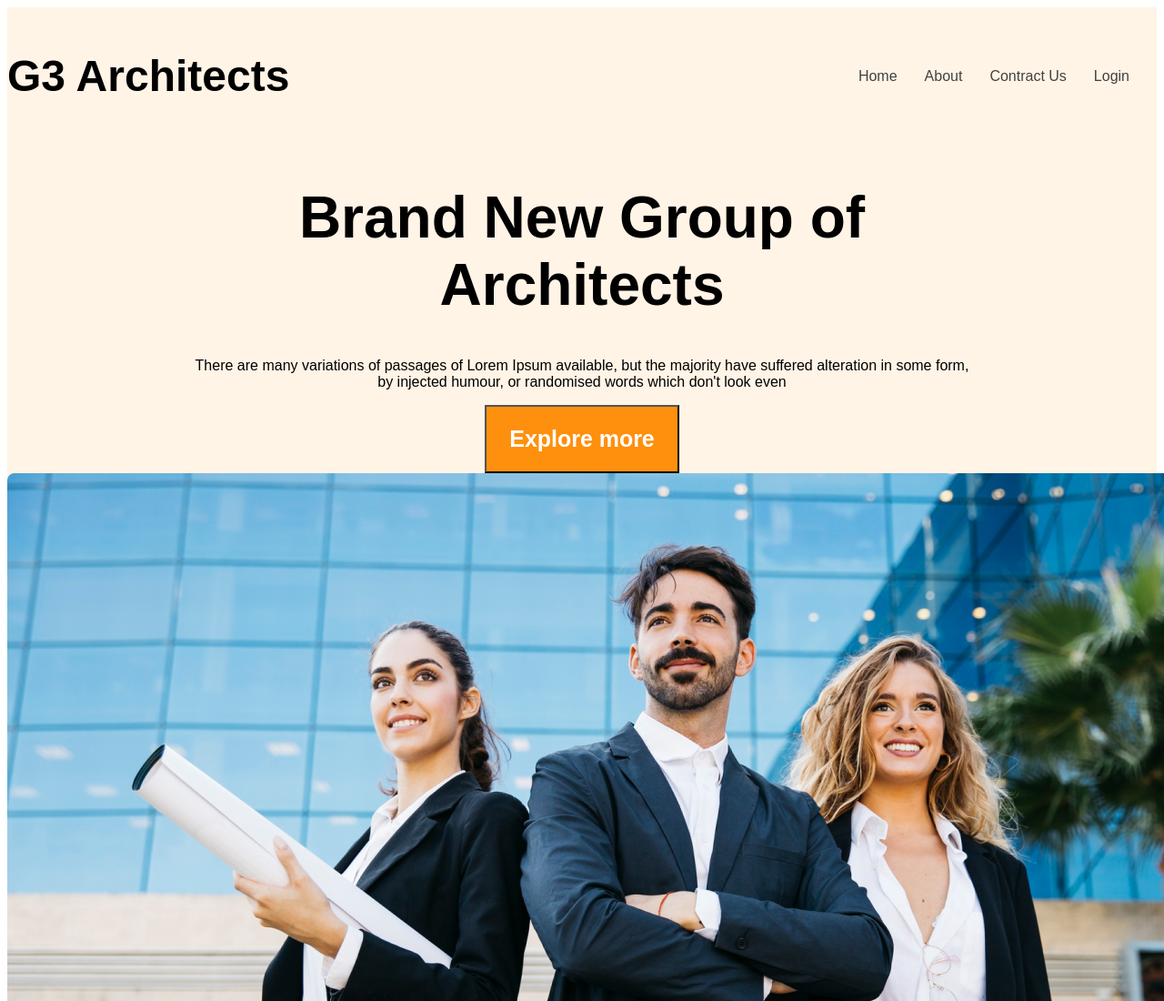
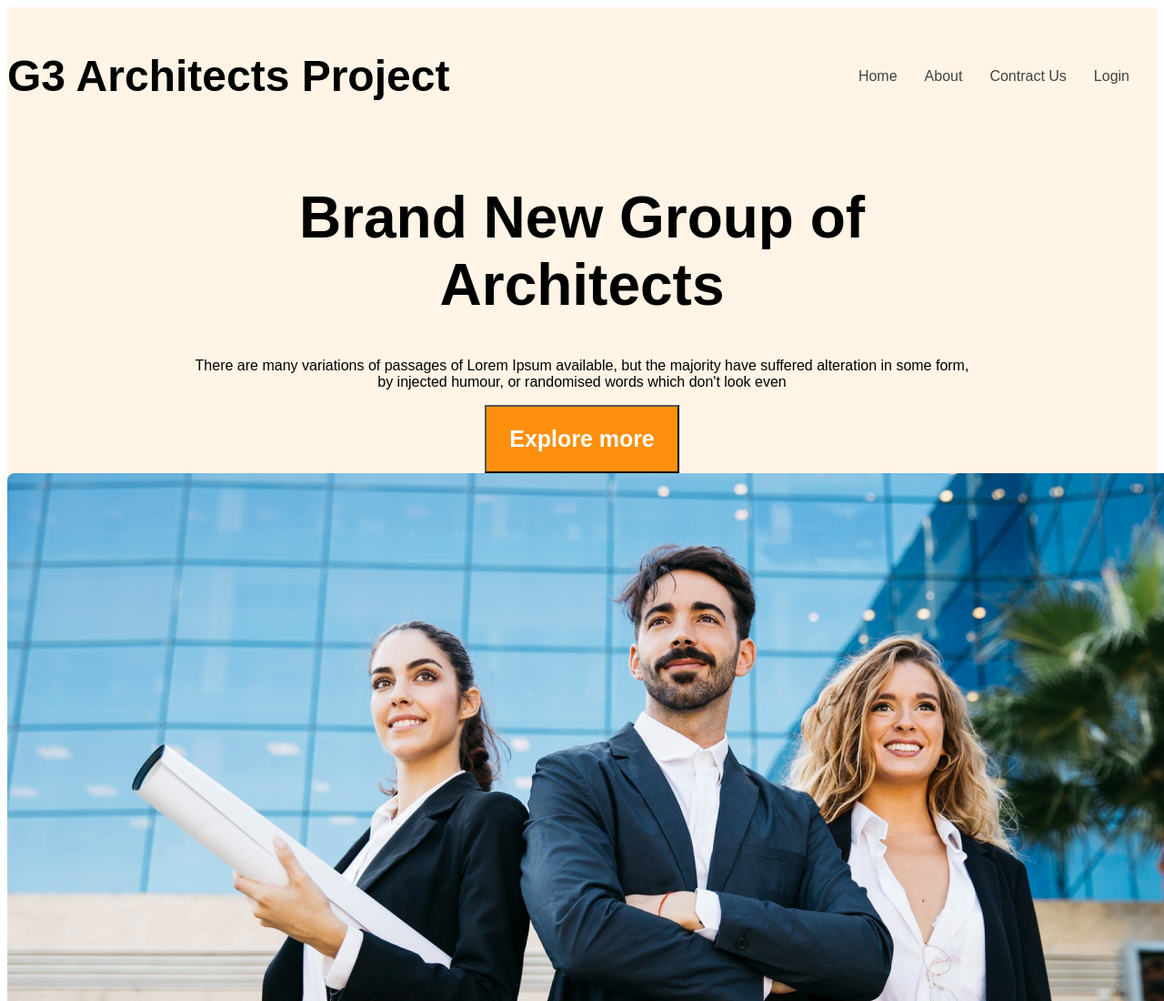
Before and after one commit to Sanim444/g3-architects, a plain HTML site: page index.html in a window 1280 px wide. Shown: the top 1100 px of the page at 91% size. Drawn offline with Linux system fonts and the light colour scheme.

Commit message:
changed the brand name for testing

```diff
--- a/index.html
+++ b/index.html
@@ -9,7 +9,7 @@
   <body class="work-sans-font">
     <header class="bg-color">
       <nav class="navbar display-fles">
-        <h3 class="brand">G3 Architects</h3>
+        <h3 class="brand">G3 Architects Project</h3>
         <ul class="nav-links display-fles">
           <li class="nav-items">
             <a href="" class="nav-link text-gray">Home</a>
```
